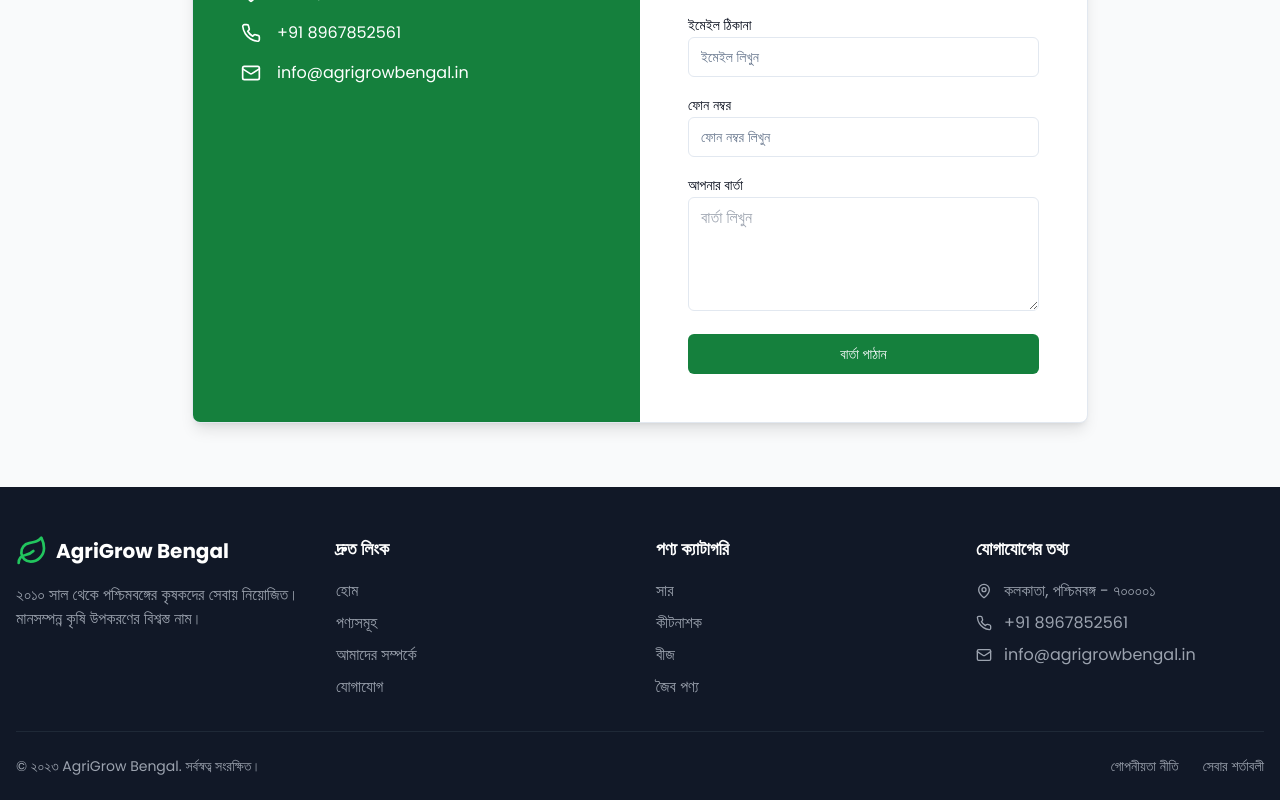
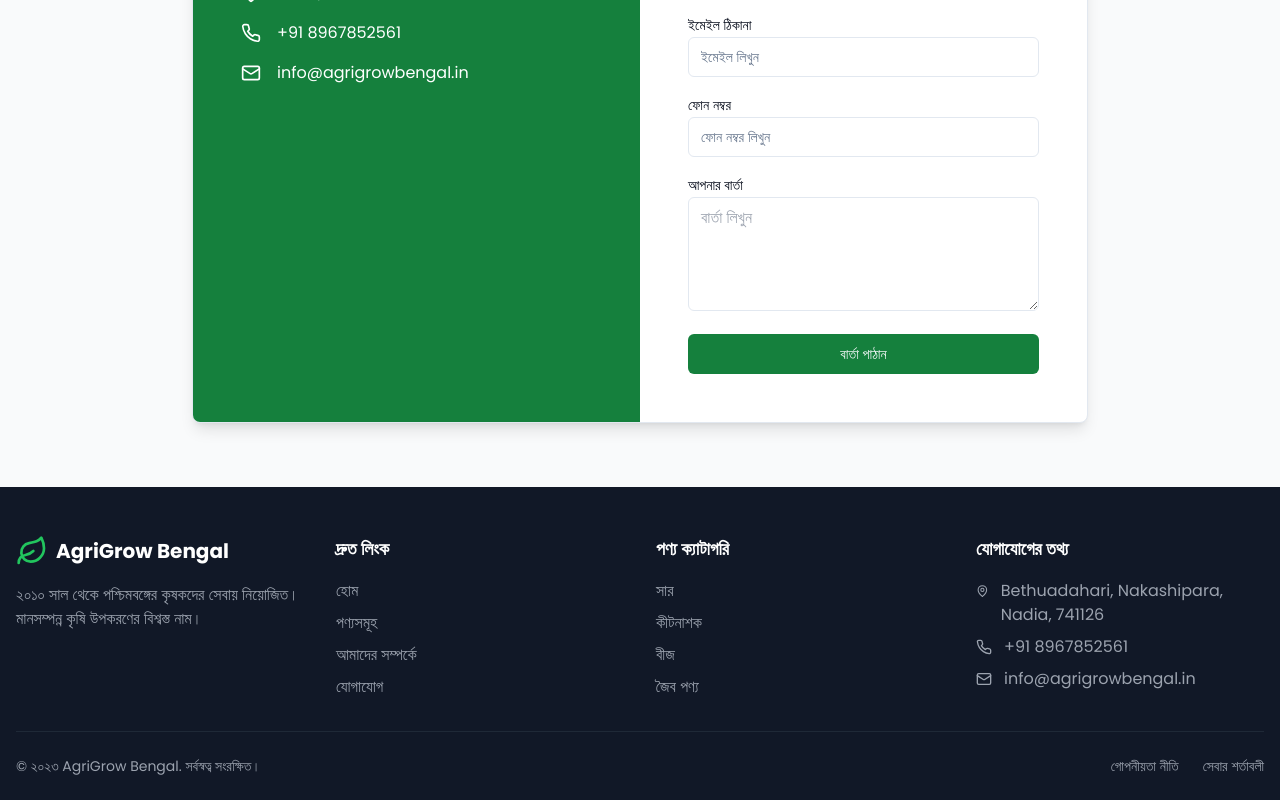
Before and after one commit to jamirul-tnu/agri-grow-harvest, a React (Vite) app: page / in a window 1280 px wide. Shown: the part 2816-3616 px from the top of the page. Built offline with nearby package versions, Linux system fonts and the light colour scheme.

Commit message:
Visual edit in Lovable
Edited UI in Lovable

```diff
--- a/src/pages/Index.tsx
+++ b/src/pages/Index.tsx
@@ -384,7 +384,7 @@ const Index = () => {
               <ul className="space-y-2 text-gray-400">
                 <li className="flex items-start">
                   <MapPin className="w-4 h-4 mt-1 mr-3" />
-                  <span>কলকাতা, পশ্চিমবঙ্গ - ৭০০০০১</span>
+                  <span>Bethuadahari, Nakashipara, Nadia, 741126</span>
                 </li>
                 <li className="flex items-center">
                   <Phone className="w-4 h-4 mr-3" />
```
